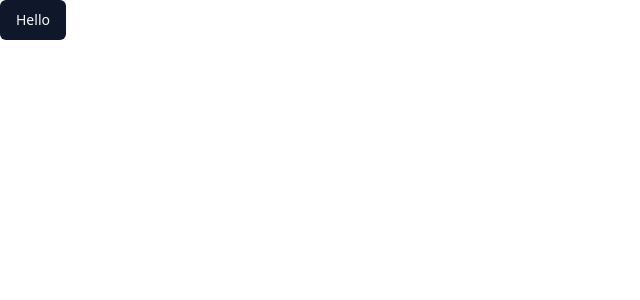
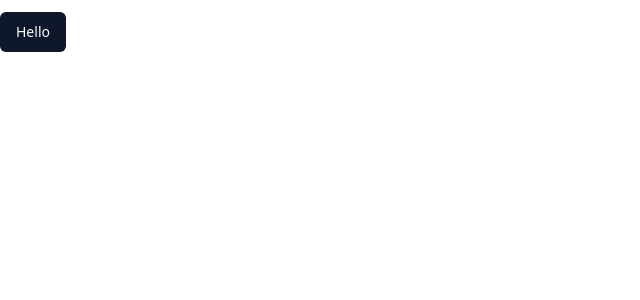
Before and after one commit to Nothsurm/rush-lifts, a React (Vite) app in the folder frontend/: page / in a window 1280 px wide. Shown: the top 300 px of the page, without its empty margins (0-640 px from the left). Built offline with nearby package versions, Linux system fonts and the light colour scheme.

Commit message:
added frontend routes and custom error page

```diff
--- a/frontend/package.json
+++ b/frontend/package.json
@@ -16,6 +16,7 @@
     "lucide-react": "^0.372.0",
     "react": "^18.2.0",
     "react-dom": "^18.2.0",
+    "react-router-dom": "^6.23.0",
     "tailwind-merge": "^2.3.0",
     "tailwindcss-animate": "^1.0.7"
   },
--- a/frontend/src/App.tsx
+++ /dev/null
@@ -1,10 +0,0 @@
-import { Button } from "./components/ui/button";
-
-
-export default function App() {
-  return (
-    <div>
-      <Button>Hello</Button>
-    </div>
-  )
-}
--- /dev/null
+++ b/frontend/src/Root.tsx
@@ -0,0 +1,13 @@
+import { Outlet } from "react-router-dom";
+import { Button } from "./components/ui/button";
+
+
+export default function Root() {
+  return (
+    <>
+      <main className="py-3">
+        <Outlet />
+      </main>
+    </>
+  )
+}
--- /dev/null
+++ b/frontend/src/errorPage.tsx
@@ -0,0 +1,17 @@
+import { useRouteError } from "react-router-dom";
+
+export default function ErrorPage() {
+    let error: any
+    error = useRouteError();
+    console.error(error as string);
+
+    return (
+        <div className="flex justify-center min-h-screen items-center flex-col gap-10">
+            <h1 className="font-bold text-4xl">Oops!</h1>
+            <p>Sorry, an unexpected error has occurred.</p>
+            <p>
+                <i>{error.statusText || error.message}</i>
+            </p>
+        </div>
+    );
+}
--- a/frontend/src/main.tsx
+++ b/frontend/src/main.tsx
@@ -1,10 +1,25 @@
-import React from 'react'
 import ReactDOM from 'react-dom/client'
-import App from './App.tsx'
+import Root from './Root.tsx'
 import './index.css'
+import {
+  createBrowserRouter,
+  RouterProvider,
+} from "react-router-dom"
+import ErrorPage from './errorPage.tsx'
+import Home from './pages/Home.tsx'
+
+const router = createBrowserRouter([
+  {
+    path: "/", element: <Root />,
+    errorElement: <ErrorPage />,
+    children: [
+      {
+        index: true, element: <Home />,
+      }
+    ]
+  }
+])
 
 ReactDOM.createRoot(document.getElementById('root')!).render(
-  <React.StrictMode>
-    <App />
-  </React.StrictMode>,
+    <RouterProvider router={router} />
 )
--- /dev/null
+++ b/frontend/src/pages/Home.tsx
@@ -0,0 +1,9 @@
+import { Button } from '@/components/ui/button'
+
+export default function Home() {
+  return (
+    <div>
+        <Button>Hello</Button>
+    </div>
+  )
+}
```
Also changed, not shown: 1 other file (tests, documents, lock files or other folders).
